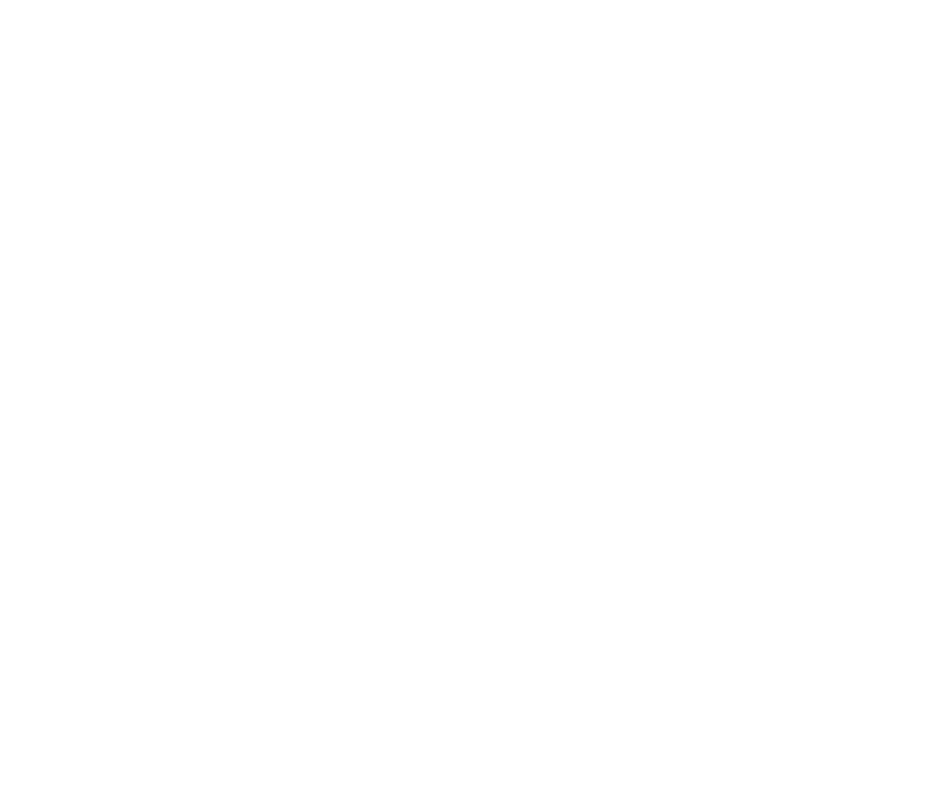
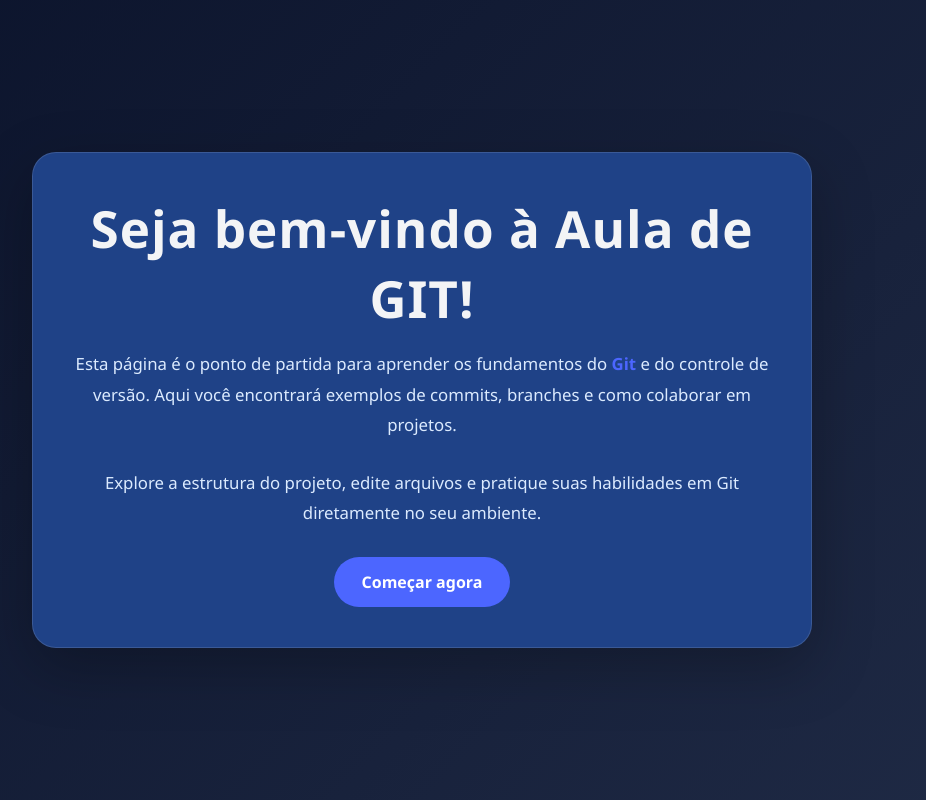
Before and after one commit to luixppereira/aula-git, a plain HTML site: page index.html in a window 1280 px wide. Shown: the whole page, without its empty margins (218-1144 px from the left). Drawn offline with Linux system fonts and the light colour scheme.

Commit message:
bem vindo add

```diff
--- a/index.html
+++ b/index.html
@@ -1,11 +1,92 @@
 <!DOCTYPE html>
 <html lang="pt-br">
+
 <head>
     <meta charset="UTF-8">
     <meta name="viewport" content="width=device-width, initial-scale=1.0">
-    <title>Aula GIT</title>
+    <title>Bem-vindo à Aula de GIT</title>
+    <style>
+        :root {
+            --background: #0b132b;
+            --card: #1f4287;
+            --text: #f3f4f6;
+            --accent: #4c66ff;
+        }
+
+        * {
+            box-sizing: border-box;
+            margin: 0;
+            padding: 0;
+        }
+
+        body {
+            font-family: "Segoe UI", Tahoma, Geneva, Verdana, sans-serif;
+            background: linear-gradient(135deg, var(--background) 0%, #1f2a45 100%);
+            color: var(--text);
+            min-height: 100vh;
+            display: flex;
+            align-items: center;
+            justify-content: center;
+            padding: 20px;
+        }
+
+        .welcome-card {
+            background: rgba(31, 66, 135, 0.95);
+            background-color: var(--card);
+            border: 1px solid rgba(255, 255, 255, 0.12);
+            border-radius: 24px;
+            box-shadow: 0 20px 60px rgba(0, 0, 0, 0.25);
+            max-width: 780px;
+            width: 100%;
+            padding: 40px;
+            text-align: center;
+        }
+
+        .welcome-card h1 {
+            font-size: clamp(2.5rem, 4vw, 4rem);
+            margin-bottom: 16px;
+            letter-spacing: 1px;
+        }
+
+        .welcome-card p {
+            font-size: 1.05rem;
+            line-height: 1.8;
+            margin-bottom: 28px;
+            color: #dbeafe;
+        }
+
+        .welcome-card .highlight {
+            color: var(--accent);
+            font-weight: 700;
+        }
+
+        .welcome-card .btn {
+            display: inline-block;
+            background: var(--accent);
+            color: #fff;
+            text-decoration: none;
+            padding: 14px 28px;
+            border-radius: 999px;
+            transition: transform 0.2s ease, background 0.2s ease;
+            font-weight: 600;
+        }
+
+        .welcome-card .btn:hover {
+            transform: translateY(-2px);
+            background: #6c84ff;
+        }
+    </style>
 </head>
+
 <body>
+    <main class="welcome-card">
+        <h1>Seja bem-vindo à Aula de GIT!</h1>
+        <p>Esta página é o ponto de partida para aprender os fundamentos do <span class="highlight">Git</span> e do
+            controle de versão. Aqui você encontrará exemplos de commits, branches e como colaborar em projetos.</p>
+        <p>Explore a estrutura do projeto, edite arquivos e pratique suas habilidades em Git diretamente no seu
+            ambiente.</p>
+        <a class="btn" href="#">Começar agora</a>
+    </main>
+</body>
 
-</body>
 </html>
```
